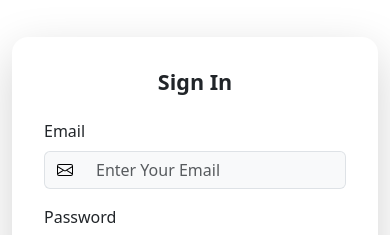
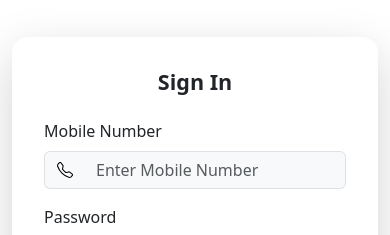
Before and after one commit to MustafaN2028/admin-panel, a Next.js app: page /login in a window 390 px wide. Shown: the part 221-456 px from the top of the page. Built offline with nearby package versions, Linux system fonts and the light colour scheme.

Commit message:
mobile no. added for login

```diff
--- a/src/app/(auth)/login/page.js
+++ b/src/app/(auth)/login/page.js
@@ -2,27 +2,30 @@
 import { useState } from "react";
 import { useRouter } from "next/navigation";
 import { Container, Row, Col, Card, Form, Button } from "react-bootstrap";
-import { Envelope, Lock } from "react-bootstrap-icons";
+import { Envelope, Lock, Telephone } from "react-bootstrap-icons";
 const LoginPage = () => {
-  const [email, setEmail] = useState("");
+  const [mobileNumber, setMobileNumber] = useState("");
   const [password, setPassword] = useState("");
-  const [emailError, setEmailError] = useState("");
+  const [mobileError, setMobileError] = useState("");
   const [passwordError, setPasswordError] = useState("");
   const [loading, setLoading] = useState(false);
-  // Production Grade Email Regex Pattern
-  const emailRegex = /^[a-zA-Z0-9._%+-]+@[a-zA-Z0-9.-]+\.[a-zA-Z]{2,}$/;
   // Enforces: 8+ chars, 1 Uppercase, 1 Lowercase, 1 Number, 1 Special Char
   const passwordRegex =
     /^(?=.*[a-z])(?=.*[A-Z])(?=.*\d)(?=.*[@$!%*?&])[A-Za-z\d@$!%*?&]{8,}$/;
 
-  const handleEmailChange = (val) => {
-    setEmail(val);
-    if (val.trim() === "") {
-      setEmailError("Email Cannot be Empty");
-    } else if (!emailRegex.test(val)) {
-      setEmailError("Please Enter Valid Email");
+  const mobileRegex = /^\+?[0-9]{10,15}$/;
+  // Logic Handler for Mobile Inputs
+  const handleMobileChange = (val) => {
+    // Strip out spaces or dashes if the user types them formatted
+    const cleanVal = val.replace(/[\s-]/g, "");
+    setMobileNumber(cleanVal);
+
+    if (cleanVal.trim() === "") {
+      setMobileError("Mobile Number Cannot be Empty");
+    } else if (!mobileRegex.test(cleanVal)) {
+      setMobileError("Please Enter a Valid Mobile Number (10-15 digits)");
     } else {
-      setEmailError("");
+      setMobileError("");
     }
   };
   const handlePasswordChange = (val) => {
@@ -51,22 +54,23 @@ const LoginPage = () => {
                 <h4 className="fw-bold text-dark mb-4 text-center">Sign In</h4>
                 <Form autoComplete="off " onSubmit={handleSubmit} noValidate>
                   <Form.Group className="mb-3">
-                    <Form.Label>Email</Form.Label>
+                    <Form.Label>Mobile Number</Form.Label>
                     <div className="input-group">
                       <span className="input-group-text bg-light border-end-0 text-muted">
-                        <Envelope size={16} />
+                        <Telephone size={16} />{" "}
+                        {/* Updated to Telephone Icon */}
                       </span>
                       <Form.Control
-                        type="email"
-                        placeholder="Enter Your Email"
+                        type="tel" // Updated input type to phone layout trigger
+                        placeholder="Enter Mobile Number"
                         className="bg-light border-start-0"
-                        value={email}
-                        onChange={(e) => handleEmailChange(e.target.value)}
+                        value={mobileNumber}
+                        onChange={(e) => handleMobileChange(e.target.value)}
                         required
                       />
-                      {emailError && (
+                      {mobileError && (
                         <span className="invalid-feedback d-block small fw-medium">
-                          {emailError}
+                          {mobileError}
                         </span>
                       )}
                     </div>
--- a/src/app/(dashboard)/layout.js
+++ b/src/app/(dashboard)/layout.js
@@ -23,7 +23,7 @@ export default function DashboardLayout({ children }) {
     handleResize();
     window.addEventListener("resize", handleResize);
 
-    return () => window.addEventListener("resize", handleResize);
+    return () => window.removeEventListener("resize", handleResize);
   }, []);
   return (
     <div className="d-flex min-vh-100 w-100 bg-light overflow-x-hidden position-relative">
```
